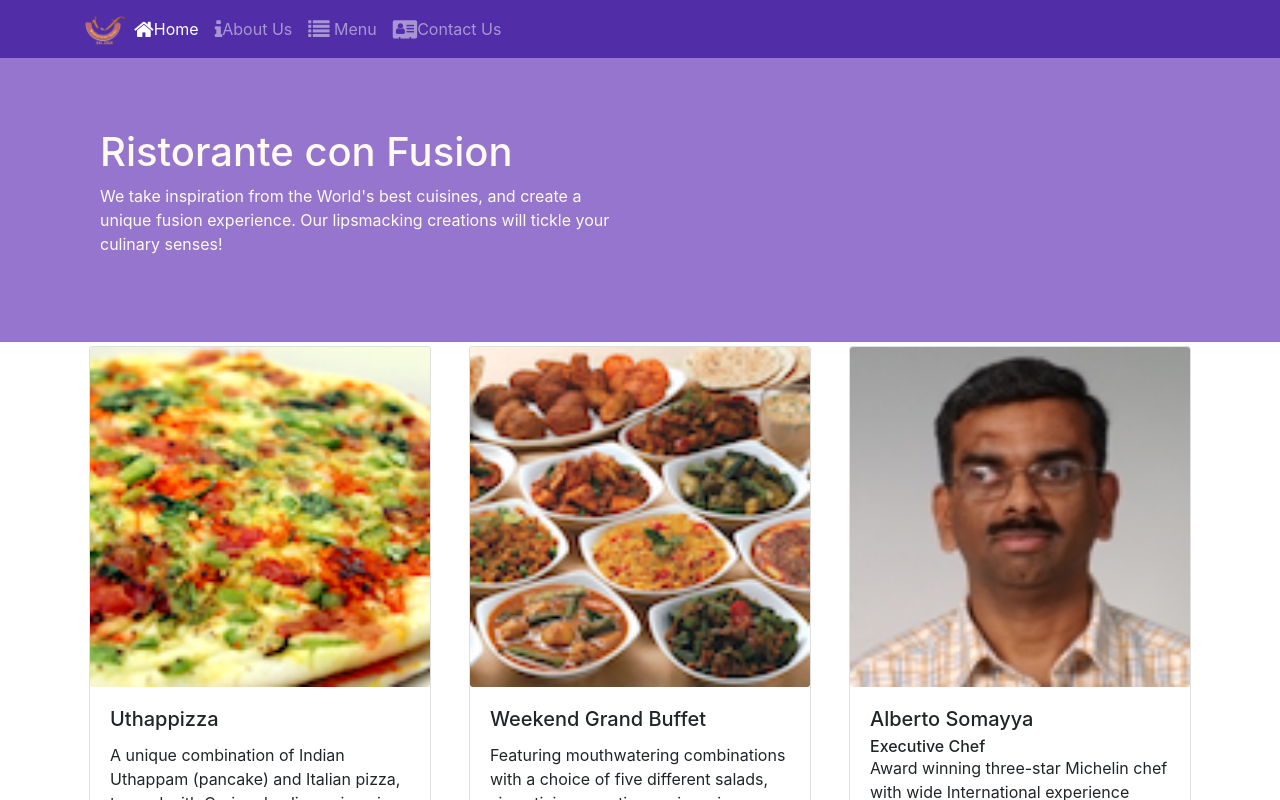
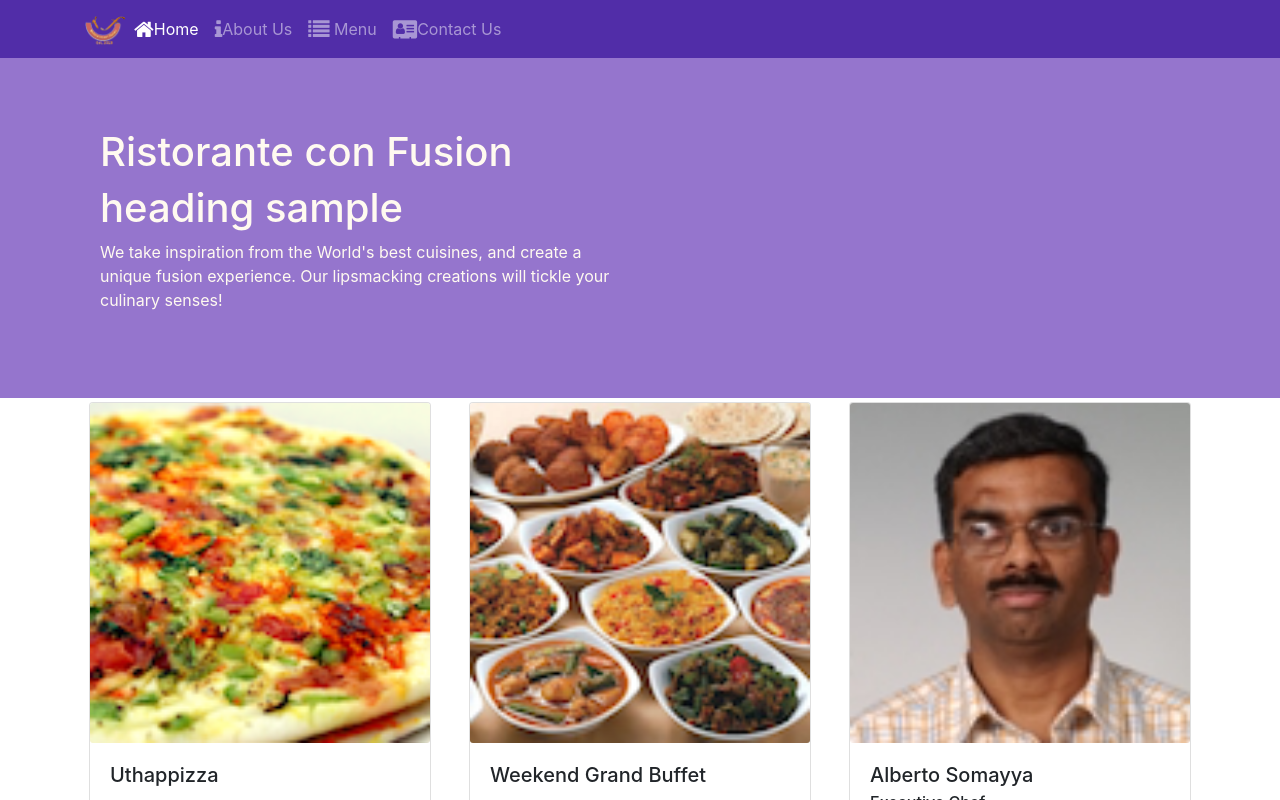
Before and after one commit to KShehzadi/Front-End-Web-Development-with-React, a React (Create React App) app in the folder Week 3/confusion/: page /home in a window 1280 px wide. Shown: the top 800 px of the page. Built offline with nearby package versions, Linux system fonts and the light colour scheme.

Commit message:
sample heading

```diff
--- a/Week 3/confusion/src/components/HeaderComponent.js
+++ b/Week 3/confusion/src/components/HeaderComponent.js
@@ -59,6 +59,7 @@ class Header extends Component {
                <div className="row row-header">
                    <div className="col-12 col-sm-6">
                        <h1>Ristorante con Fusion</h1>
+                       <h1>heading sample</h1>
                        <p>We take inspiration from the World's best cuisines, and create a unique fusion experience. Our lipsmacking creations will tickle your culinary senses!</p>
                    </div>
                </div>
```
